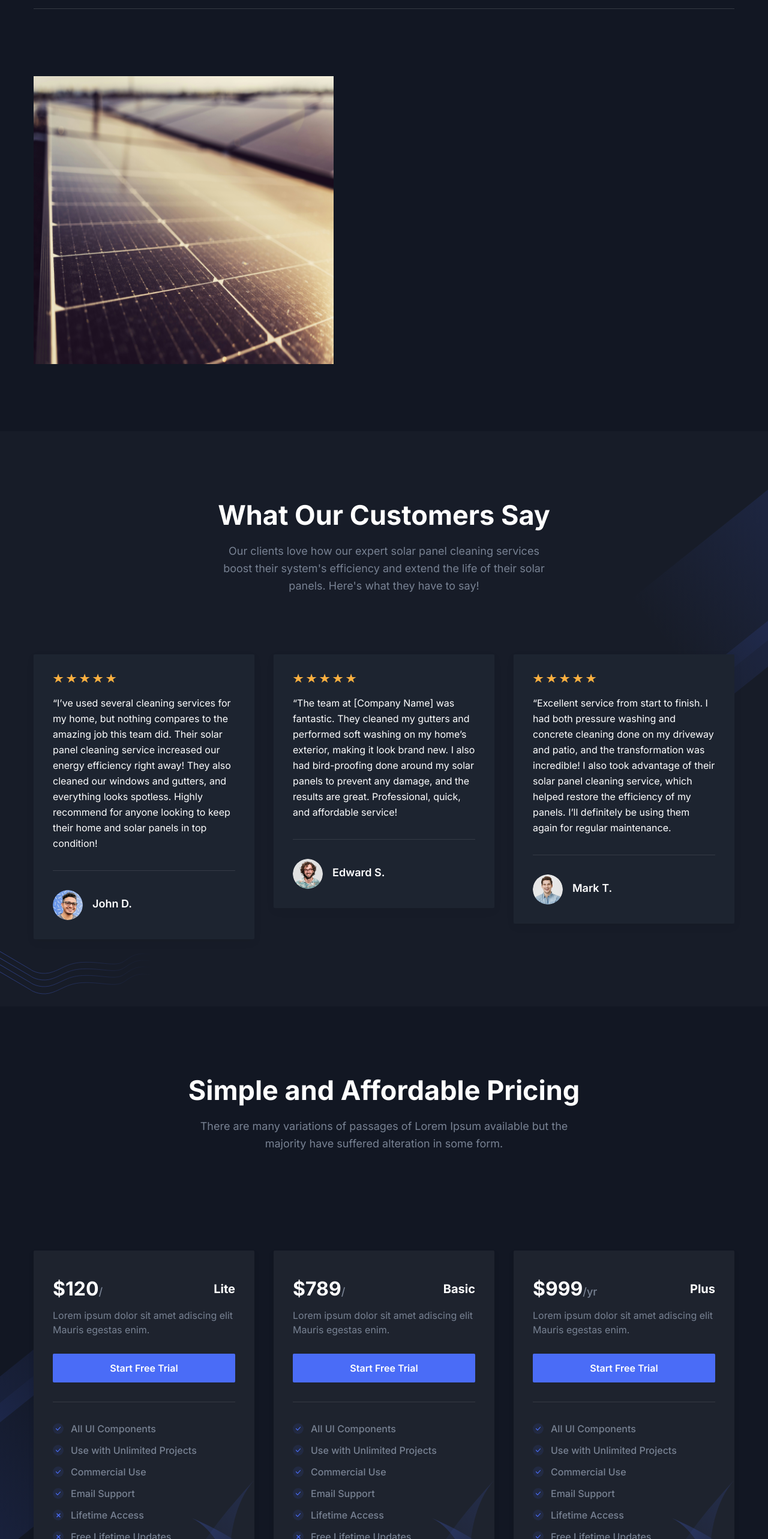
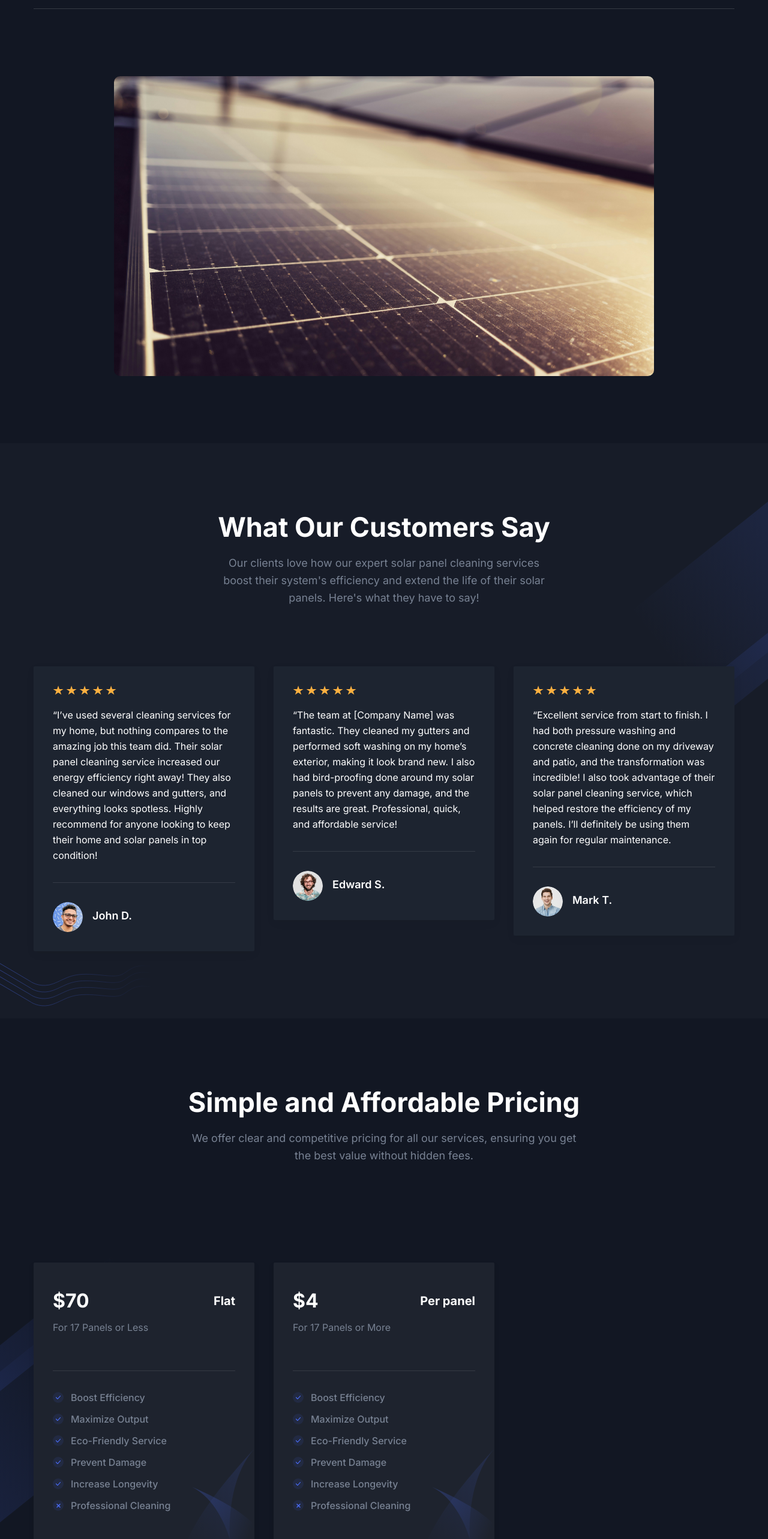
Before and after one commit to rigstire/CoachellaSolarServices, a Next.js app in the folder startup-nextjs-main/: page / in a window 1280 px wide. Shown: the part 2920-5486 px from the top of the page at 60% size. Built offline with nearby package versions, Linux system fonts and the light colour scheme.

Commit message:
home and about

```diff
--- a/startup-nextjs-main/src/app/page.tsx
+++ b/startup-nextjs-main/src/app/page.tsx
@@ -29,7 +29,7 @@ export default function Home() {
       <AboutSectionTwo />
       <Testimonials />
       <Pricing />
-      <Blog />
+      {/* <Blog /> */}
       <Contact />
     </>
   );
--- a/startup-nextjs-main/src/components/About/AboutSectionTwo.tsx
+++ b/startup-nextjs-main/src/components/About/AboutSectionTwo.tsx
@@ -4,59 +4,21 @@ const AboutSectionTwo = () => {
   return (
     <section className="py-16 md:py-20 lg:py-28">
       <div className="container">
-        <div className="-mx-4 flex flex-wrap items-center">
-          <div className="w-full px-4 lg:w-1/2">
+        <div className="-mx-4 flex flex-wrap items-center justify-center">
+          <div className="w-full px-4 flex justify-center"> {/* Centers the image container */}
             <div
-              className="relative mx-auto mb-12 aspect-[25/24] max-w-[500px] text-center lg:m-0"
-              data-wow-delay=".15s"
+              className="relative text-center"
+              style={{ width: '80%', maxWidth: '900px', height: '500px' }} // Adjust width and height as needed
             >
               <Image
-                src="/images/about/about-image-2.svg"
-                alt="about image"
+                src="/images/about/solarimage.jpg"
+                alt="solarimage.jpg"
                 fill
-                className="drop-shadow-three dark:hidden dark:drop-shadow-none"
+                className="drop-shadow-three dark:drop-shadow-none"
+                style={{ objectFit: 'cover', borderRadius: '10px' }} // Cover container & rounded edges
               />
-<div style={{ width: 'auto', height: 'auto' }}> {/* Full viewport width */}
-  <Image
-    src="/images/about/solarimage.jpg"
-    alt="solarimage.jpg"
-    fill
-    className="hidden drop-shadow-three dark:block dark:drop-shadow-none"
-  />
-</div>
             </div>
           </div>
-          {/* <div className="w-full px-4 lg:w-1/2">
-            <div className="max-w-[470px]">
-              <div className="mb-9">
-                <h3 className="mb-4 text-xl font-bold text-black dark:text-white sm:text-2xl lg:text-xl xl:text-2xl">
-                  Bug free code
-                </h3>
-                <p className="text-base font-medium leading-relaxed text-body-color sm:text-lg sm:leading-relaxed">
-                  Lorem ipsum dolor sit amet, consectetur adipiscing elit, sed
-                  do eiusmod tempor incididunt ut labore et dolore magna aliqua.
-                </p>
-              </div>
-              <div className="mb-9">
-                <h3 className="mb-4 text-xl font-bold text-black dark:text-white sm:text-2xl lg:text-xl xl:text-2xl">
-                  Premier support
-                </h3>
-                <p className="text-base font-medium leading-relaxed text-body-color sm:text-lg sm:leading-relaxed">
-                  Lorem ipsum dolor sit amet, consectetur adipiscing elit, sed
-                  do eiusmod tempor incididunt.
-                </p>
-              </div>
-              <div className="mb-1">
-                <h3 className="mb-4 text-xl font-bold text-black dark:text-white sm:text-2xl lg:text-xl xl:text-2xl">
-                  Next.js
-                </h3>
-                <p className="text-base font-medium leading-relaxed text-body-color sm:text-lg sm:leading-relaxed">
-                  Lorem ipsum dolor sit amet, sed do eiusmod tempor incididunt
-                  consectetur adipiscing elit setim.
-                </p>
-              </div>
-            </div>
-          </div> */}
         </div>
       </div>
     </section>
--- a/startup-nextjs-main/src/components/Pricing/PricingBox.tsx
+++ b/startup-nextjs-main/src/components/Pricing/PricingBox.tsx
@@ -14,7 +14,7 @@ const PricingBox = (props: {
           <h3 className="price mb-2 text-[32px] font-bold text-black dark:text-white">
             $<span className="amount">{price}</span>
             <span className="time text-lg font-medium text-body-color">
-              /{duration}
+              {duration}
             </span>
           </h3>
           <h4 className="mb-2 text-xl font-bold text-dark dark:text-white">
@@ -23,9 +23,9 @@ const PricingBox = (props: {
         </div>
         <p className="mb-7 text-base text-body-color">{subtitle}</p>
         <div className="mb-8 border-b border-body-color border-opacity-10 pb-8 dark:border-white dark:border-opacity-10">
-          <button className="flex w-full items-center justify-center rounded-sm bg-primary p-3 text-base font-semibold text-white transition duration-300 ease-in-out hover:bg-opacity-80 hover:shadow-signUp">
+          {/* <button className="flex w-full items-center justify-center rounded-sm bg-primary p-3 text-base font-semibold text-white transition duration-300 ease-in-out hover:bg-opacity-80 hover:shadow-signUp">
             Start Free Trial
-          </button>
+          </button> */}
         </div>
         <div>{children}</div>
         <div className="absolute bottom-0 right-0 z-[-1]">
--- a/startup-nextjs-main/src/components/Pricing/index.tsx
+++ b/startup-nextjs-main/src/components/Pricing/index.tsx
@@ -12,7 +12,7 @@ const Pricing = () => {
       <div className="container">
         <SectionTitle
           title="Simple and Affordable Pricing"
-          paragraph="There are many variations of passages of Lorem Ipsum available but the majority have suffered alteration in some form."
+          paragraph="We offer clear and competitive pricing for all our services, ensuring you get the best value without hidden fees."
           center
           width="665px"
         />
@@ -59,44 +59,32 @@ const Pricing = () => {
 
         <div className="grid grid-cols-1 gap-x-8 gap-y-10 md:grid-cols-2 lg:grid-cols-3">
           <PricingBox
-            packageName="Lite"
-            price={"120"}
+            packageName="Flat"
+            price={"70"}
             duration={""}
-            subtitle="Lorem ipsum dolor sit amet adiscing elit Mauris egestas enim."
+            subtitle="For 17 Panels or Less"
           >
-            <OfferList text="All UI Components" status="active" />
-            <OfferList text="Use with Unlimited Projects" status="active" />
-            <OfferList text="Commercial Use" status="active" />
-            <OfferList text="Email Support" status="active" />
-            <OfferList text="Lifetime Access" status="inactive" />
-            <OfferList text="Free Lifetime Updates" status="inactive" />
+           <OfferList text="Boost Efficiency" status="active" />
+            <OfferList text="Maximize Output" status="active" />
+            <OfferList text="Eco-Friendly Service" status="active" />
+            <OfferList text="Prevent Damage" status="active" />
+            <OfferList text="Increase Longevity" status="active" />
+            <OfferList text="Professional Cleaning" status="inactive" />
           </PricingBox>
           <PricingBox
-            packageName="Basic"
-            price={"789"}
+            packageName="Per panel"
+            price={"4"}
             duration={""}
-            subtitle="Lorem ipsum dolor sit amet adiscing elit Mauris egestas enim."
+            subtitle="For 17 Panels or More"
           >
-            <OfferList text="All UI Components" status="active" />
-            <OfferList text="Use with Unlimited Projects" status="active" />
-            <OfferList text="Commercial Use" status="active" />
-            <OfferList text="Email Support" status="active" />
-            <OfferList text="Lifetime Access" status="active" />
-            <OfferList text="Free Lifetime Updates" status="inactive" />
+            <OfferList text="Boost Efficiency" status="active" />
+            <OfferList text="Maximize Output" status="active" />
+            <OfferList text="Eco-Friendly Service" status="active" />
+            <OfferList text="Prevent Damage" status="active" />
+            <OfferList text="Increase Longevity" status="active" />
+            <OfferList text="Professional Cleaning" status="inactive" />
           </PricingBox>
-          <PricingBox
-            packageName="Plus"
-            price={"999"}
-            duration={"yr"}
-            subtitle="Lorem ipsum dolor sit amet adiscing elit Mauris egestas enim."
-          >
-            <OfferList text="All UI Components" status="active" />
-            <OfferList text="Use with Unlimited Projects" status="active" />
-            <OfferList text="Commercial Use" status="active" />
-            <OfferList text="Email Support" status="active" />
-            <OfferList text="Lifetime Access" status="active" />
-            <OfferList text="Free Lifetime Updates" status="active" />
-          </PricingBox>
+
         </div>
       </div>
 
```
